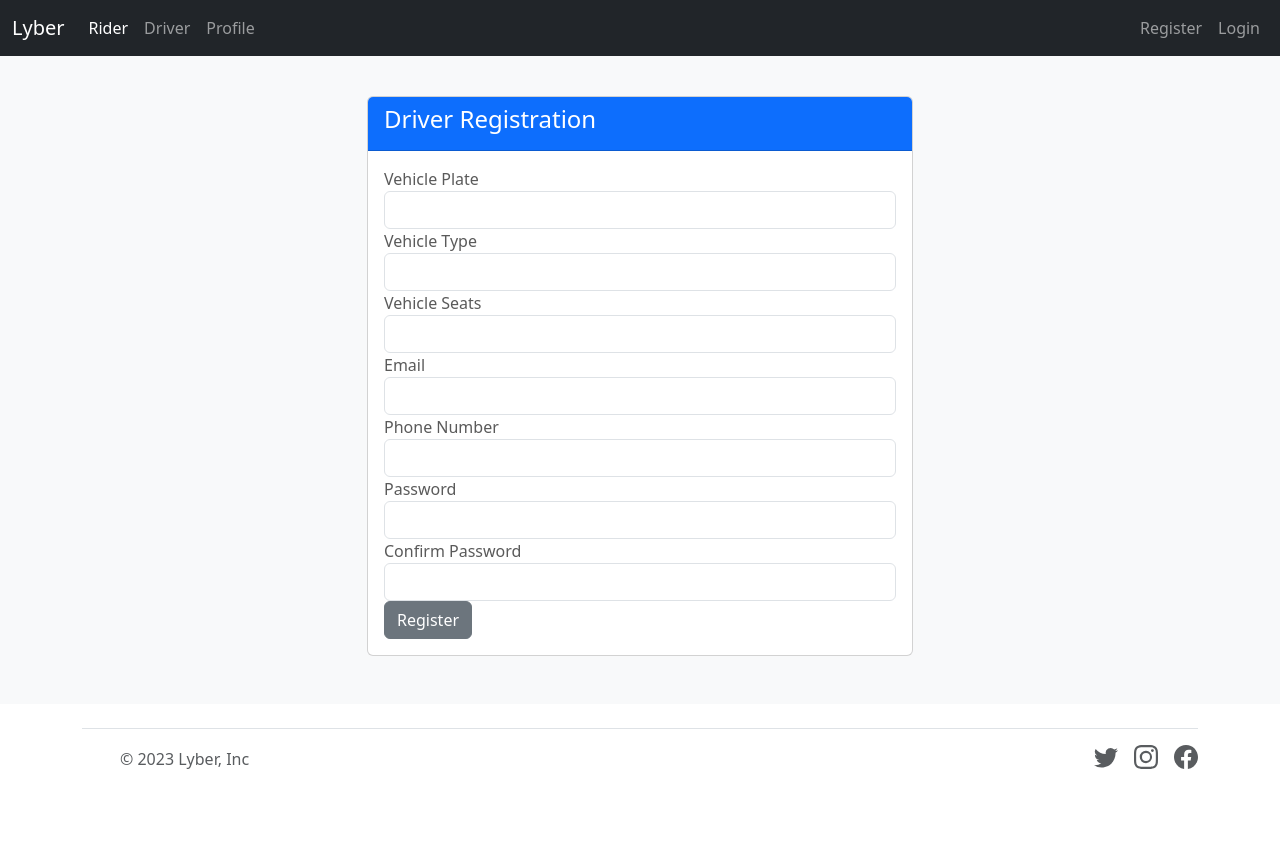
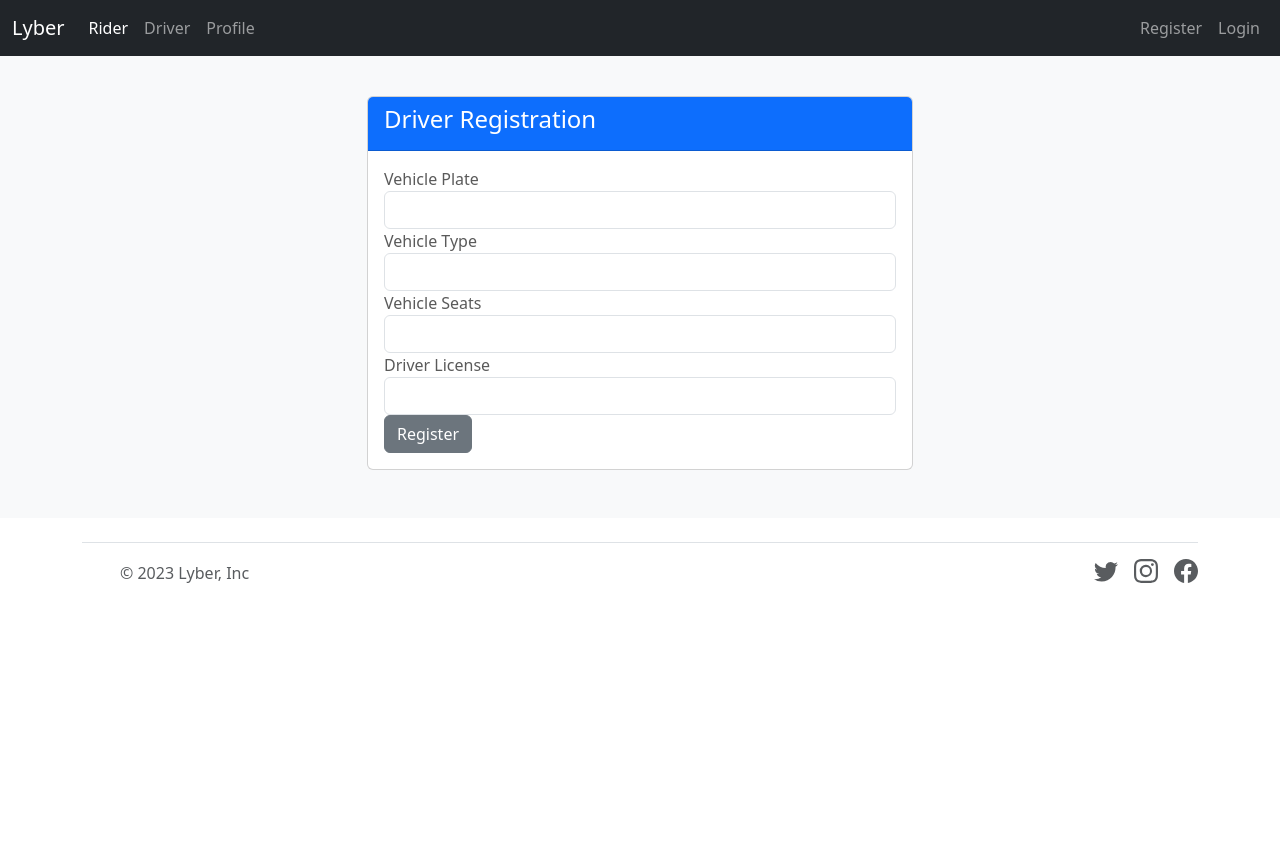
Before and after one commit to carolinechen99/ride-hailing-web, a Django app: template templates/account/driver_register.html in a window 1280 px wide. Shown: the top 841 px of the page. After the commit the page ends 583 px from the top, so only its background shows below. Run offline with Django 3.2, Linux system fonts and the light colour scheme; the template is opened without the code that fills it, so the values that code supplies are empty; some libraries are stand-ins or nearby versions.

Commit message:
need to amend driver-reg.html

```diff
--- a/templates/account/driver_register.html
+++ b/templates/account/driver_register.html
@@ -29,20 +29,8 @@
                   <input type="text" name="vehicle_seats" class="form-control" required>
                 </div>
                 <div class="form-group">
-                  <label for="email">Email</label>
-                  <input type="email" name="email" class="form-control" required>
-                </div>
-                <div class="form-group">
-                  <label for="email">Phone Number</label>
-                  <input type= "tel" name="phone_number" class="form-control" required>
-                </div>
-                <div class="form-group">
-                  <label for="password2">Password</label>
-                  <input type="password" name="password" class="form-control" required>
-                </div>
-                <div class="form-group">
-                  <label for="password">Confirm Password</label>
-                  <input type="password" name="password2" class="form-control" required>
+                  <label for="  driver_liscense">Driver License</label>
+                  <input type="text" name="driver_license" class="form-control" required>
                 </div>
                 <input type="submit" value="Register" class="btn btn-secondary btn-block">
               </form>
```
